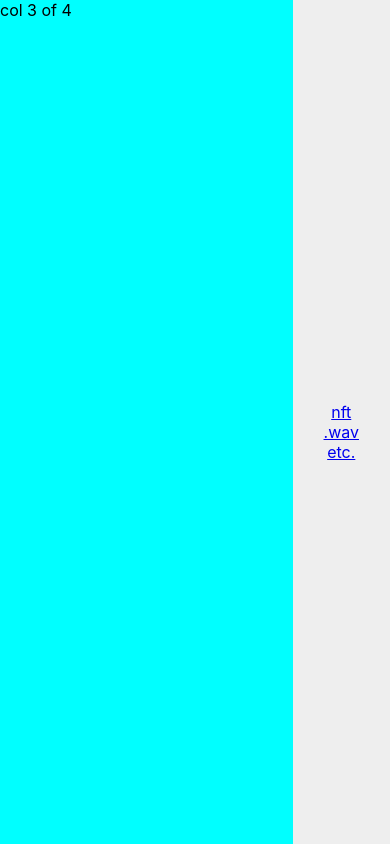
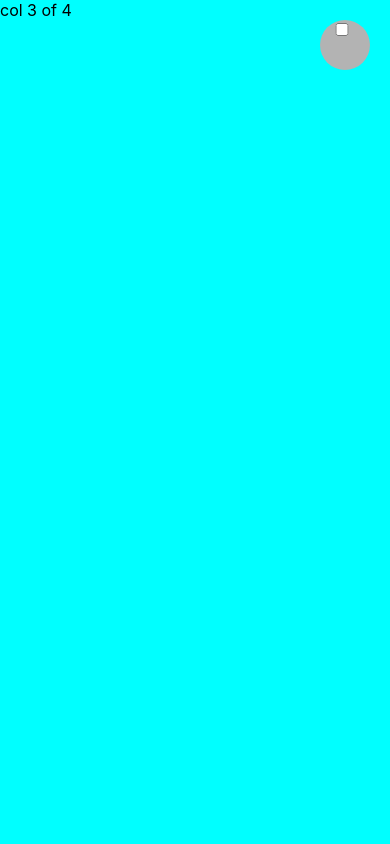
Before and after one commit to tkolkmeyer/kycom, a React (Create React App) app: page / in a window 390 px wide. Built offline with nearby package versions, Linux system fonts and the light colour scheme.

Commit message:
mobile nav menu function

```diff
--- a/src/App.css
+++ b/src/App.css
@@ -3,8 +3,83 @@ body{
   overflow: hidden;
 }
 
+/* hamburger nav */
+
+.wrapper {
+  position: absolute;
+  top:0;
+  left:0;
+  z-index: 1;
+  height: 100%;
+  width: 100%;
+  background-color: rgb(179, 179, 179);
+  clip-path: circle(25px at calc(100% - 45px) 45px);
+  transition: all 0.3s ease-in-out;
+}
+
+#active:checked ~ .wrapper {
+  clip-path: circle(75%)
+}
+
+.menu-btn {
+  position: absolute;
+  right:20px;
+  top: 20px;
+  z-index: 2;
+  text-align: center;
+  line-height: 50px;
+  height: 50x;
+  width: 50px;
+  border-radius: 50%;
 
 
+}
+
+.wrapper ul {
+  position: absolute;
+  top: 50%;
+  left: 50%;
+  transform: translate(-50%, -50%);
+  list-style: none;
+  text-align: center;
+
+}
+
+
+
+
+.wrapper ul li a {
+  color: #fff;
+  text-decoration: none;
+  font-size: 30px;
+  font-weight: 500;
+  padding: 5px 50px;
+  position: relative;
+}
+
+
+.wrapper ul li a:after {
+  content: "";
+  position: absolute;
+  left: 0;
+  width: 100%;
+  height: 50px;
+  background: #fff;
+  border-radius: 50px;
+  transform: scaleY(0);
+  transition: transform 0.3s ease-in;
+  z-index: 1;
+}
+
+.wrapper ul li a:hover:after {
+  transform: scaleY(1);
+}
+
+.wrapper ul li a:hover {
+  color: #c850
+}
+
+/* hamburger nav */
 
 .mainHome {
   overflow: scroll;
@@ -118,3 +193,32 @@ body{
   width: 100%;
   height: max-content;
 }
+
+
+@media screen and (min-width: 1024px) {
+    /* desktop view */
+    .section2{
+      background-color: brown;
+    }
+}
+
+@media screen and (max-width: 715px) {
+    /* mobile portrait */
+
+
+    .nav-moblie {
+      display: block;
+    }
+
+    .section2 {
+      background-color: chartreuse;
+    }
+    .col-3-of-4{
+      width: 100%;
+      background-color: aqua;
+    }
+
+    .col-1-of-4{
+      display: none;
+    }
+}
--- a/src/App.js
+++ b/src/App.js
@@ -5,6 +5,22 @@ function App() {
   return (
     <div className='mainHome'>
 
+
+      {/** mobile nav */}
+
+      <input class="menu-btn" id="active" type="checkbox"></input>
+
+      <div class="wrapper">
+        <ul class = "menu">
+          <li> <a href="#">NFT</a></li>
+          <li> <a href="#">.Wav</a></li>
+          <li> <a href="#">Etc.</a></li>
+        </ul>
+      </div>
+
+
+
+      {/** main conent */}
       <section className = 'section1'>
         <div className = "row">
 
@@ -61,6 +77,7 @@ function App() {
 
 
         </div>
+
       </section>
 
     </div>
```
Also changed, not shown: public/index.html (+1 -12 lines), src/index.css (+9 -0 lines).
